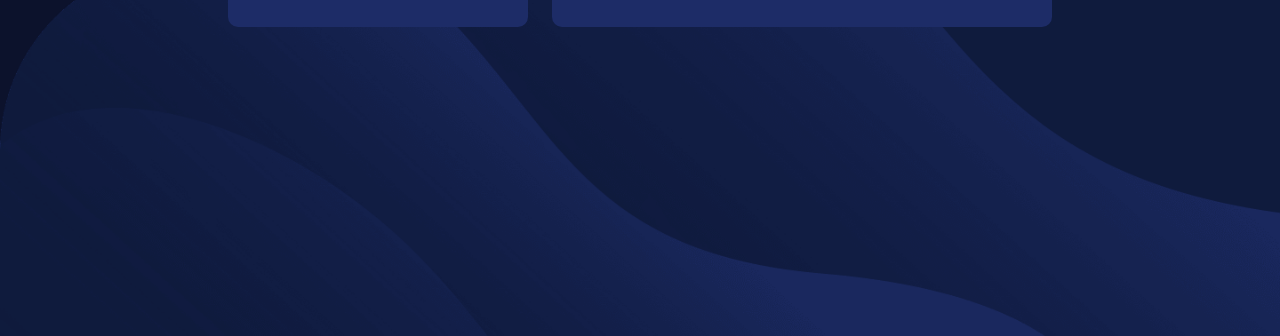
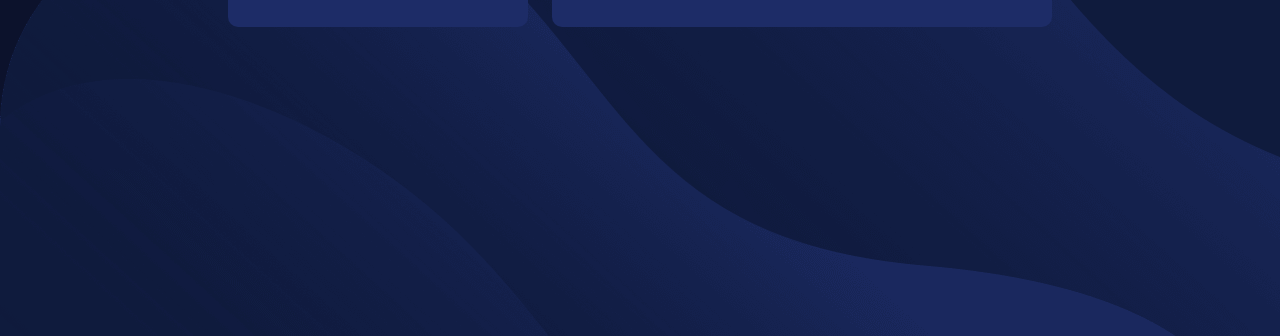
Before and after one commit to jkellerman/fylo-data-storage, a plain HTML site: page index.html in a window 1280 px wide. Shown: the part 480-816 px from the top of the page. Drawn offline with Linux system fonts and the light colour scheme.

Commit message:
edit media query size for desktop to make background-image look better

```diff
--- a/styles.css
+++ b/styles.css
@@ -57,6 +57,7 @@ body {
   width: 50px;
   height: 50px;
   border-radius: 10px;
+  cursor: pointer;
 }
 
 .storage-container {
@@ -157,11 +158,11 @@ body {
   }
 }
 
-@media (min-width: 850px) {
+@media (min-width: 1000px) {
   body {
     background-image: url(/images/bg-desktop.png);
     background-color: var(--Very-Dark-Blue);
-    background-size: contain;
+    background-size: initial;
     background-position-y: bottom;
   }
   .data-storage-container {
```
